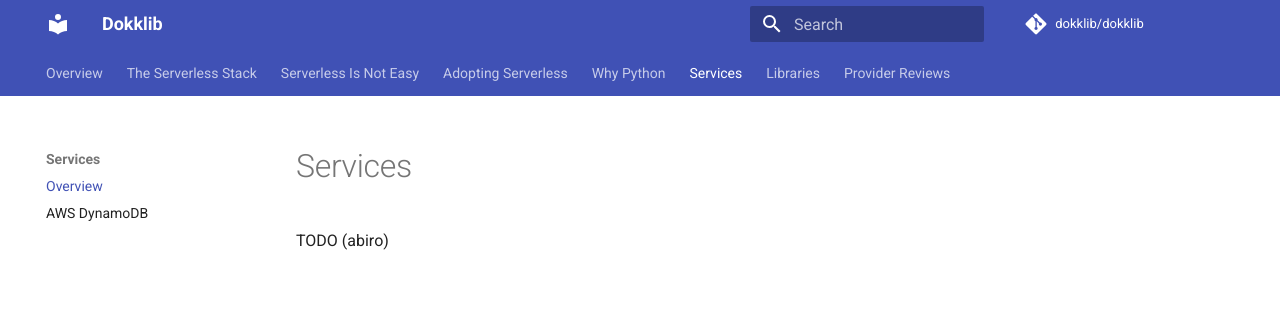
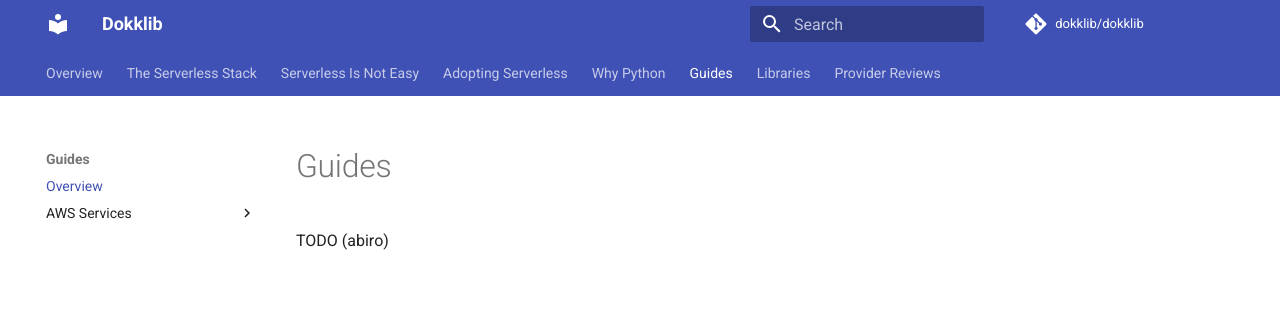
Before and after one commit to dokklib/dokklib, an MkDocs documentation site: the page built from docs/guides/index.md, in a window 1280 px wide. Shown: the top 310 px of the page. Built offline with MkDocs 1.6.1 and Material for MkDocs 9.7.7, drawn with Linux system fonts in a browser that asks for light colours; comment, search, counter and statistics services are not loaded.

Commit message:
Content updates

```diff
--- a/docs/services/index.md
+++ b/docs/guides/index.md
@@ -1,3 +1,3 @@
-# Services
+# Guides
 
 TODO (abiro)
--- a/mkdocs.yml
+++ b/mkdocs.yml
@@ -29,9 +29,10 @@ nav:
   - Serverless Is Not Easy: not-easy.md
   - Adopting Serverless: adopting-serverless.md
   - Why Python: why-python.md
-  - Services:
-      - Overview: services/index.md
-      - AWS DynamoDB: services/dynamodb.md
+  - Guides:
+      - Overview: guides/index.md
+      - AWS Services:
+        - DynamoDB: guides/aws/dynamodb.md
   - Libraries:
       - Overview: libs/index.md
       - Dokklib-DB:
```
Also changed, not shown: docs/guides/aws/dynamodb.md (renamed from docs/services/dynamodb.md, +1 -1 lines), docs/serverles-stack.md (+1 -1 lines), 1 other file.
